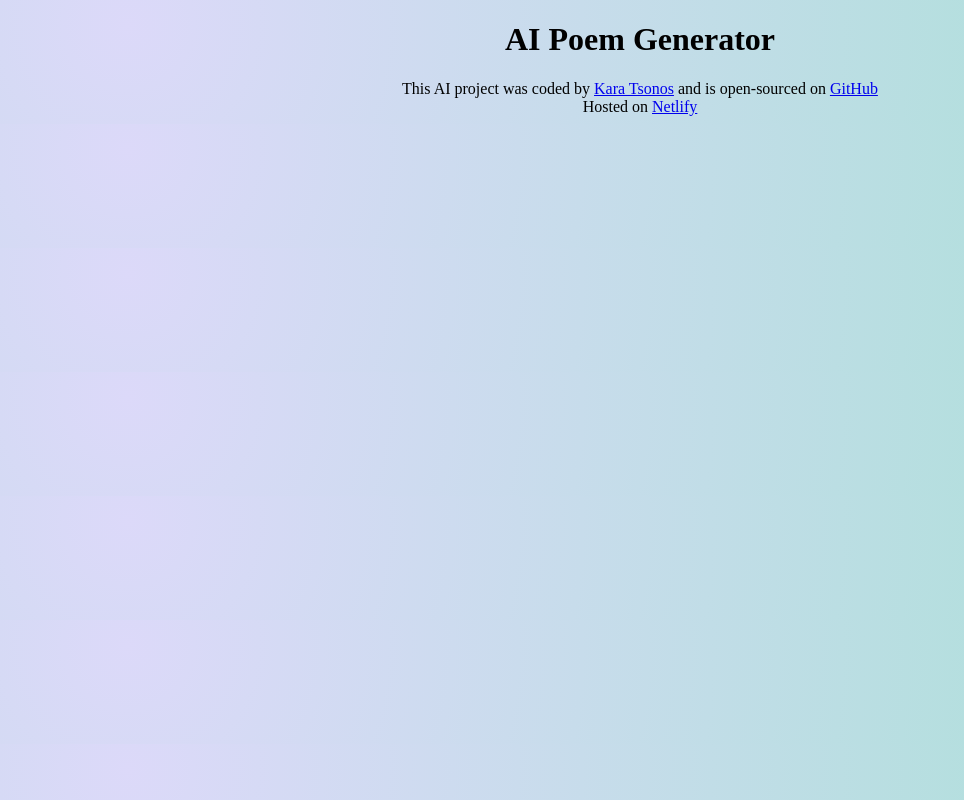
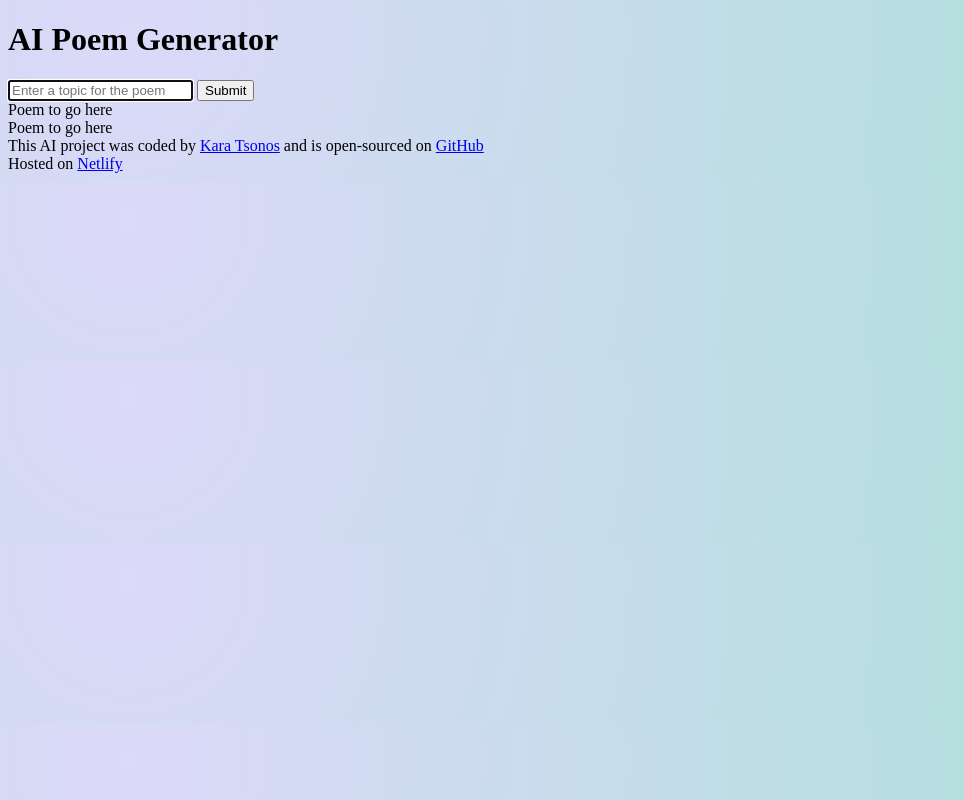
Before and after one commit to kazspace/AI-generator, a plain HTML site: page index.html in a window 1280 px wide. Shown: the whole page, without its empty margins (0-964 px from the left). Drawn offline with Linux system fonts and the light colour scheme.

Commit message:
basic html structure

```diff
--- a/index.html
+++ b/index.html
@@ -7,7 +7,24 @@
     <link rel="stylesheet" href="stye.css" />
   </head>
   <body>
-    <h1>AI Poem Generator</h1>
+    <header><h1>AI Poem Generator</h1></header>
+    <main>
+      <form>
+        <input
+          type="text"
+          placeholder="Enter a topic for the poem"
+          autofocus
+          required
+          autocomplete="off"
+        />
+        <input type="button" value="Submit" />
+      </form>
+      <div>
+        Poem to go here
+        <br />
+        Poem to go here
+      </div>
+    </main>
 
     <footer>
       This AI project was coded by
--- a/stye.css
+++ b/stye.css
@@ -4,5 +4,4 @@ body {
     rgb(220, 217, 249) 0%,
     rgb(172, 224, 217) 89.8%
   );
-  text-align: center;
 }
```
